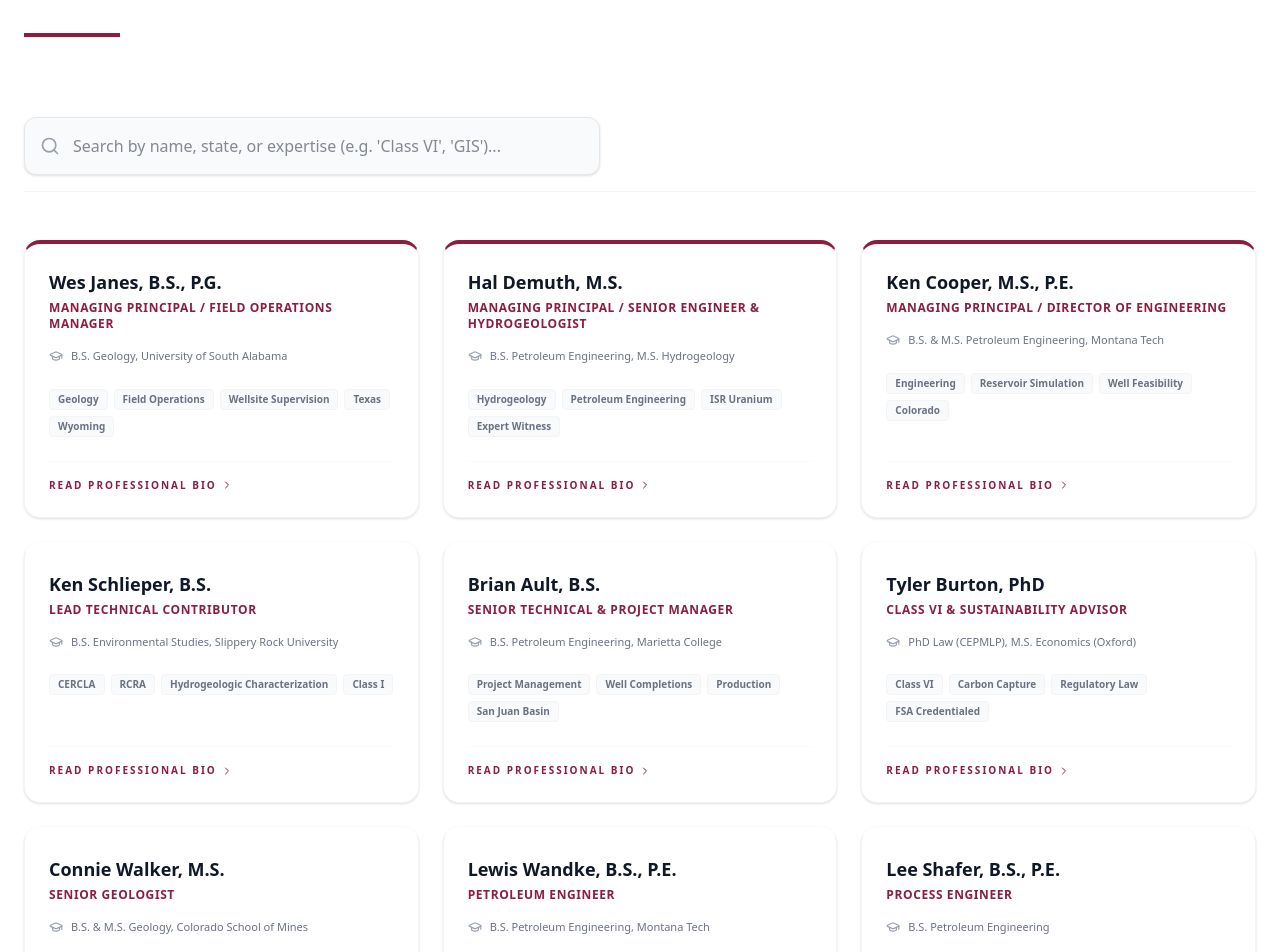
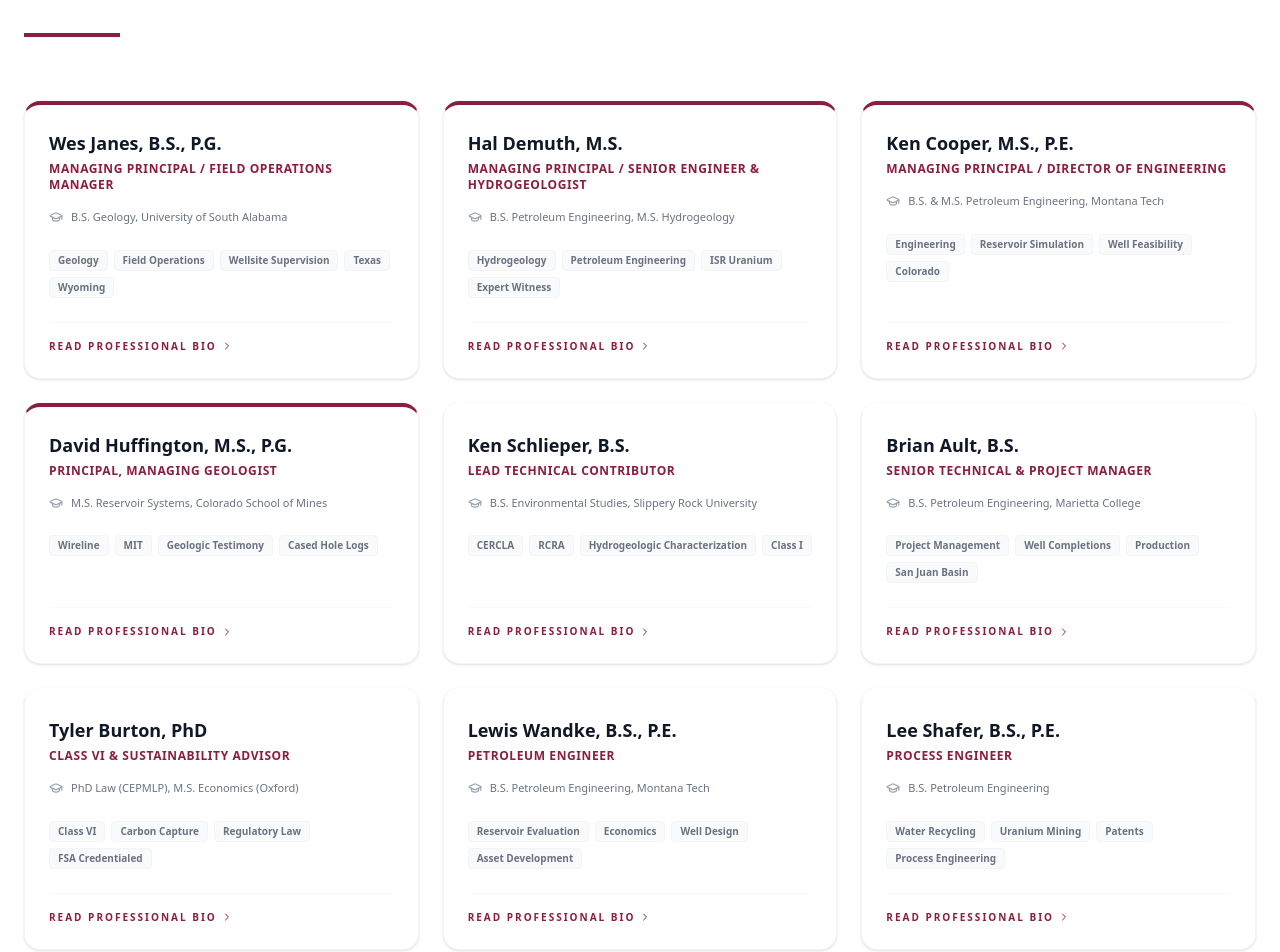
Before and after one commit to cmax88/petrotek-site, a React (Vite) app: page /team in a window 1280 px wide. Shown: the part 500-1452 px from the top of the page. Built offline with nearby package versions, Linux system fonts and the light colour scheme.

Commit message:
team updates

```diff
--- a/src/pages/Team.jsx
+++ b/src/pages/Team.jsx
@@ -1,20 +1,17 @@
-// src/pages/OurTeam.jsx
-import React, { useState, useEffect } from 'react';
+import React, { useState } from 'react';
 import { Link } from 'react-router-dom';
 import {
   ArrowRight,
   Users,
   GraduationCap,
-  Search,
   X,
   ChevronRight,
-  ShieldCheck,
   Scale
 } from 'lucide-react';
 
 const OurTeam = () => {
   const maroon = "#8B1E3F";
-  const [searchTerm, setSearchTerm] = useState("");
+  // Logic: searchTerm state has been removed
   const [selectedMember, setSelectedMember] = useState(null);
 
   const teamData = [
@@ -43,6 +40,14 @@ const OurTeam = () => {
       personal: "Ken likes spending time with his wife, hiking, four-wheeling, and an occasional good craft beer. He hopes to visit all seven continents."
     },
     {
+      name: "David Huffington, M.S., P.G.",
+      role: "Principal, Managing Geologist",
+      education: "M.S. Reservoir Systems, Colorado School of Mines",
+      tags: ["Wireline", "MIT", "Geologic Testimony", "Cased Hole Logs"],
+      bio: "David's work focuses on feasibility studies, MIT interpretation, and geologic testimony. He previously worked for Halliburton as a wireline field engineer.",
+      personal: "David is a member of the Society of Petrophysicists and Well Log Analysts."
+    },
+    {
       name: "Ken Schlieper, B.S.",
       role: "Lead Technical Contributor",
       education: "B.S. Environmental Studies, Slippery Rock University",
@@ -64,14 +69,6 @@ const OurTeam = () => {
       education: "PhD Law (CEPMLP), M.S. Economics (Oxford)",
       tags: ["Class VI", "Carbon Capture", "Regulatory Law", "FSA Credentialed"],
       bio: "Dr. Burton assists with Class VI permit applications and advises on carbon capture and storage markets, including market credits, offsets valuation, and financial incentives.",
-      personal: ""
-    },
-    {
-      name: "Connie Walker, M.S.",
-      role: "Senior Geologist",
-      education: "B.S. & M.S. Geology, Colorado School of Mines",
-      tags: ["Regulatory Compliance", "RCRA", "Land Ban Petitions", "NEPA"],
-      bio: "Connie has over 35 years of experience in geology and regulatory analysis. She served as program director for contracts supporting the US EPA HQ Office of Radiation and Indoor Air.",
       personal: ""
     },
     {
@@ -131,14 +128,6 @@ const OurTeam = () => {
       personal: ""
     },
     {
-      name: "David Huffington, M.S., P.G.",
-      role: "Senior Geologist",
-      education: "M.S. Reservoir Systems, Colorado School of Mines",
-      tags: ["Wireline", "MIT", "Geologic Testimony", "Cased Hole Logs"],
-      bio: "David's work focuses on feasibility studies, MIT interpretation, and geologic testimony. He previously worked for Halliburton as a wireline field engineer.",
-      personal: "David is a member of the Society of Petrophysicists and Well Log Analysts."
-    },
-    {
       name: "James Klutho, B.S., P.E.",
       role: "Senior Reservoir Engineer",
       education: "B.S. Geological Engineering, Missouri S&T",
@@ -180,12 +169,6 @@ const OurTeam = () => {
     }
   ];
 
-  const filteredTeam = teamData.filter(member =>
-    member.name.toLowerCase().includes(searchTerm.toLowerCase()) ||
-    member.tags.some(tag => tag.toLowerCase().includes(searchTerm.toLowerCase())) ||
-    member.role.toLowerCase().includes(searchTerm.toLowerCase())
-  );
-
   return (
     <div className="pt-32 pb-20 px-6 bg-white min-h-screen">
       <div className="container mx-auto max-w-7xl">
@@ -207,26 +190,13 @@ const OurTeam = () => {
           <div className="w-24 h-1 mt-8" style={{ backgroundColor: maroon }}></div>
         </div>
 
-        {/* Search & Filter */}
-        <div className="sticky top-24 z-30 bg-white/80 backdrop-blur-md py-4 mb-12 border-b border-gray-100">
-          <div className="relative max-w-xl">
-            <Search className="absolute left-4 top-1/2 -translate-y-1/2 text-gray-400 w-5 h-5" />
-            <input
-              type="text"
-              placeholder="Search by name, state, or expertise (e.g. 'Class VI', 'GIS')..."
-              className="w-full pl-12 pr-4 py-4 bg-gray-50 border border-gray-200 rounded-xl focus:ring-2 focus:ring-[#8B1E3F] outline-none transition-all shadow-sm"
-              onChange={(e) => setSearchTerm(e.target.value)}
-            />
-          </div>
-        </div>
-
-        {/* Professional Grid */}
+        {/* Professional Grid - Now uses teamData directly */}
         <div className="grid grid-cols-1 md:grid-cols-2 lg:grid-cols-3 gap-6">
-          {filteredTeam.map((member, idx) => (
+          {teamData.map((member, idx) => (
             <div
               key={idx}
               className="bg-white border border-gray-100 rounded-2xl p-6 shadow-sm hover:shadow-xl transition-all cursor-pointer group flex flex-col border-t-4"
-              style={{ borderTopColor: idx < 3 ? maroon : 'transparent' }}
+              style={{ borderTopColor: idx < 4 ? maroon : 'transparent' }}
               onClick={() => setSelectedMember(member)}
             >
               <div className="flex-grow">
```
